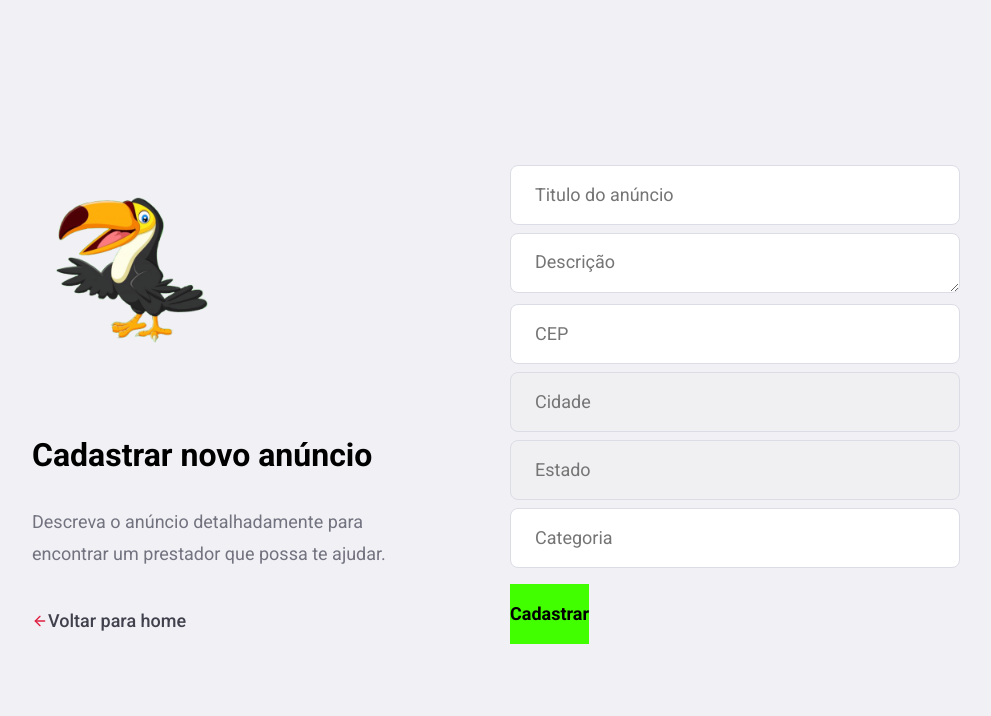
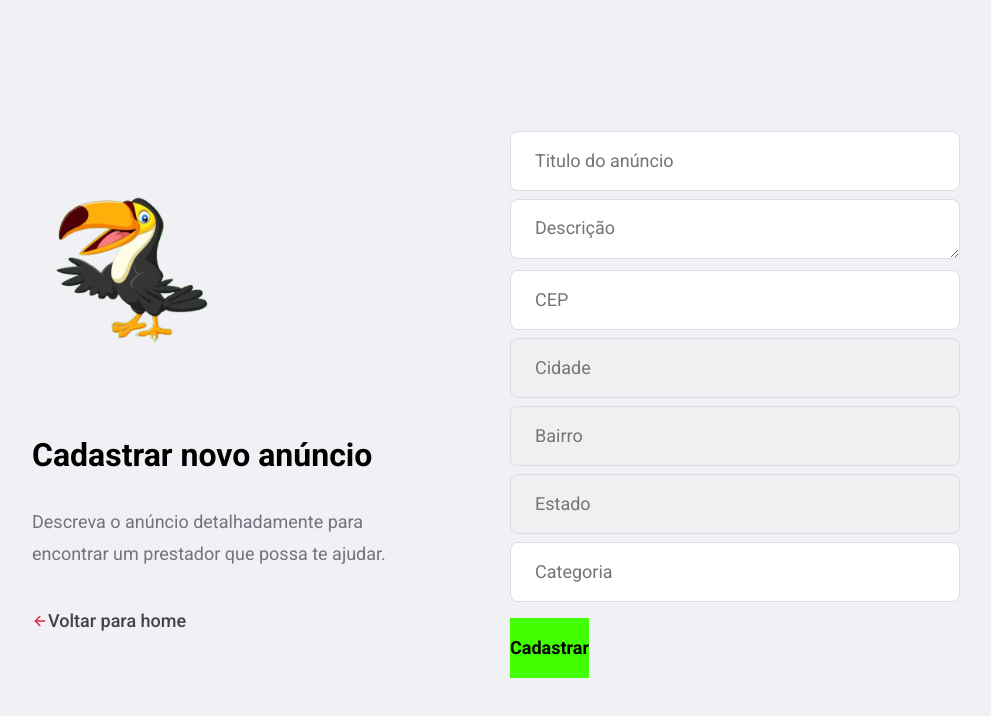
Before and after one commit to BIKOS-APP/bikos-frontend, a React (Create React App) app: page /ads/new in a window 1280 px wide. Shown: the top 716 px of the page, without its empty margins (144-1135 px from the left). Built offline with nearby package versions, Linux system fonts and the light colour scheme.

Commit message:
added district field

```diff
--- a/src/pages/NewAd/index.js
+++ b/src/pages/NewAd/index.js
@@ -10,6 +10,7 @@ export default function NewAd(){
     const [title, setTitle] = useState('');
     const [description, setDescription] = useState('');
     const [city, setCity] = useState('');
+    const [district, setDistrict] = useState('');
     const [state, setState] = useState('');
     const [cat_id, setCatId] = useState('')
 
@@ -27,6 +28,7 @@ export default function NewAd(){
                 .then((res) => {
                     setCity(res.data.localidade)
                     setState(res.data.uf)
+                    setDistrict(res.data.bairro)
                 })
         } catch (error) {
             console.log(error);
@@ -41,6 +43,7 @@ export default function NewAd(){
             title,
             description,
             city,
+            district,
             state,
             cat_id
         };
@@ -74,7 +77,9 @@ export default function NewAd(){
                 <form onSubmit={handleNewAd}
                         initialValues={{
                             city: '',
+                            district:'',
                             state: '',
+
                           }}
                 >
                     <input
@@ -99,6 +104,13 @@ export default function NewAd(){
                     disabled
                     />
                     <input
+                    placeholder="Bairro"
+                    name="district"
+                    value={district}
+                    onChange={e => setDistrict(e.target.value)}
+                    disabled
+                    />
+                    <input
                     placeholder="Estado"
                     name="state"
                     value={state}
```
